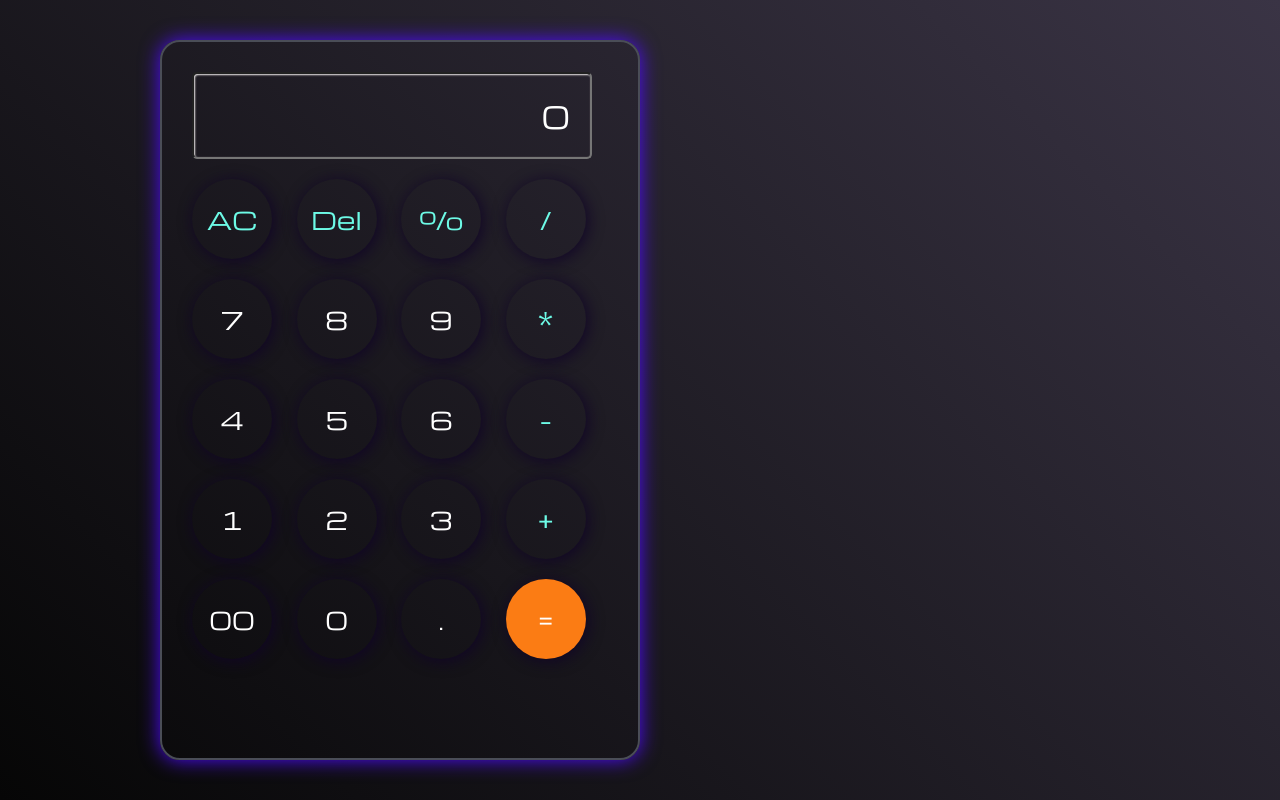
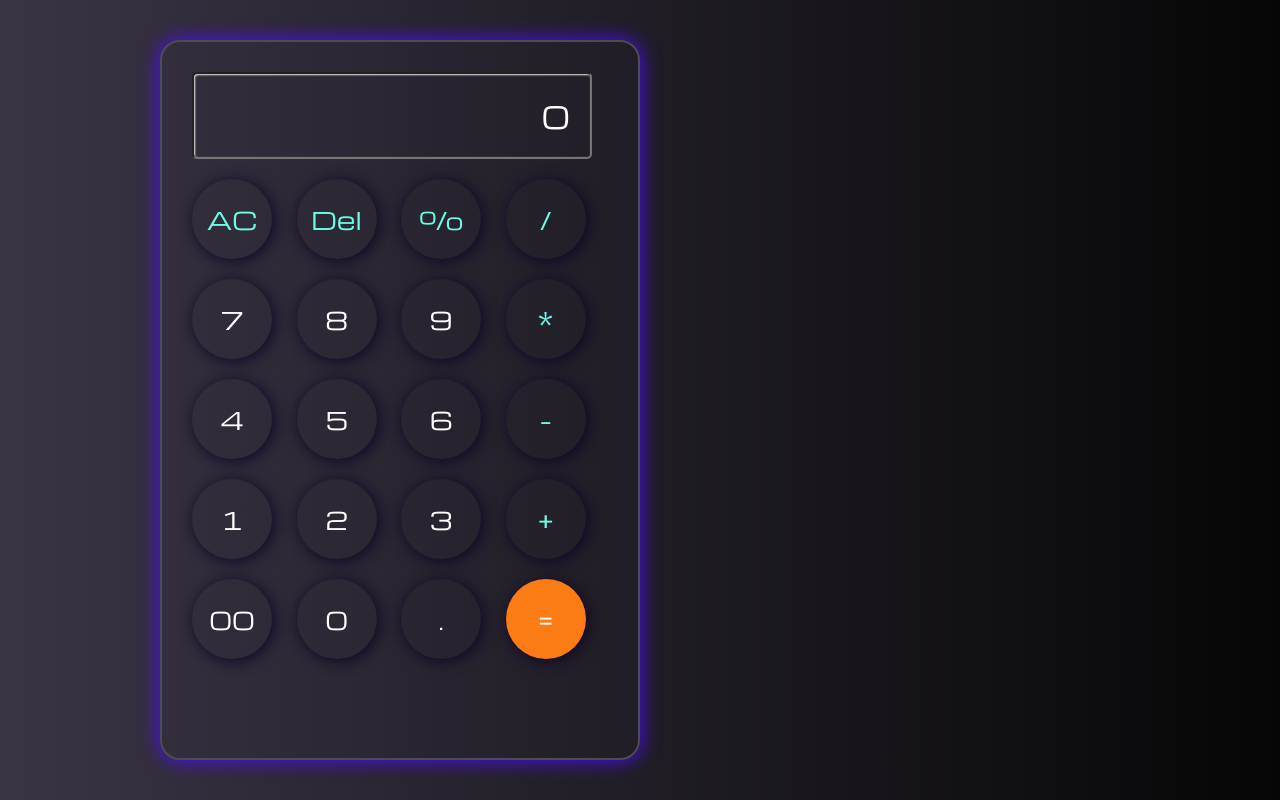
Before and after one commit to jotisman01/Calculator, a plain HTML site: page index.html in a window 1280 px wide. Drawn offline with nearby package versions, Linux system fonts and the light colour scheme.

Commit message:
Update style.css

```diff
--- a/style.css
+++ b/style.css
@@ -11,7 +11,7 @@ body{
     display: flex;
     justify-content: center;
     align-items: center;
-    background:linear-gradient( 45deg  ,#060606,#3a3445);
+    background:linear-gradient( to left,#060606,#3a3445);
 
 }
 .calculator{
```
